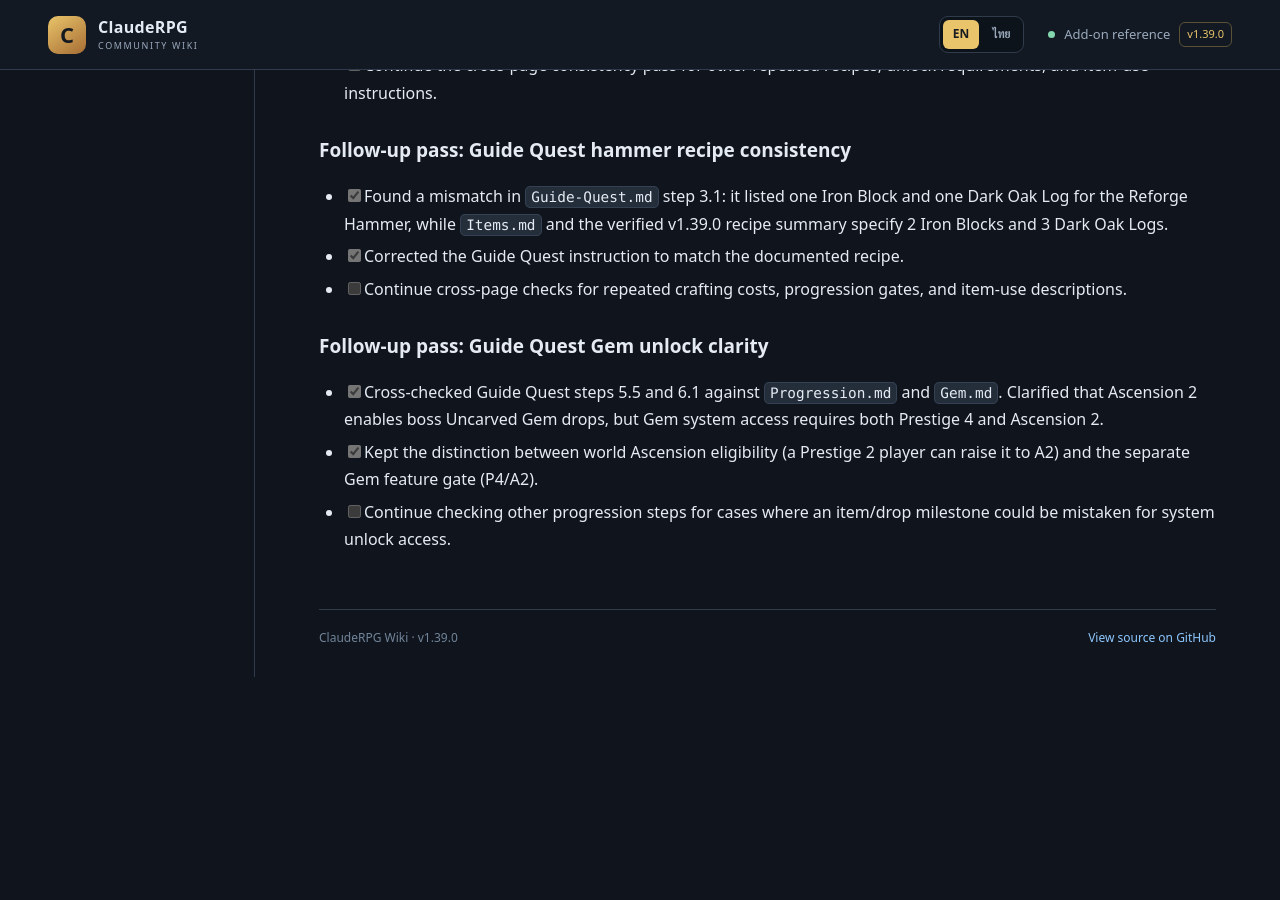
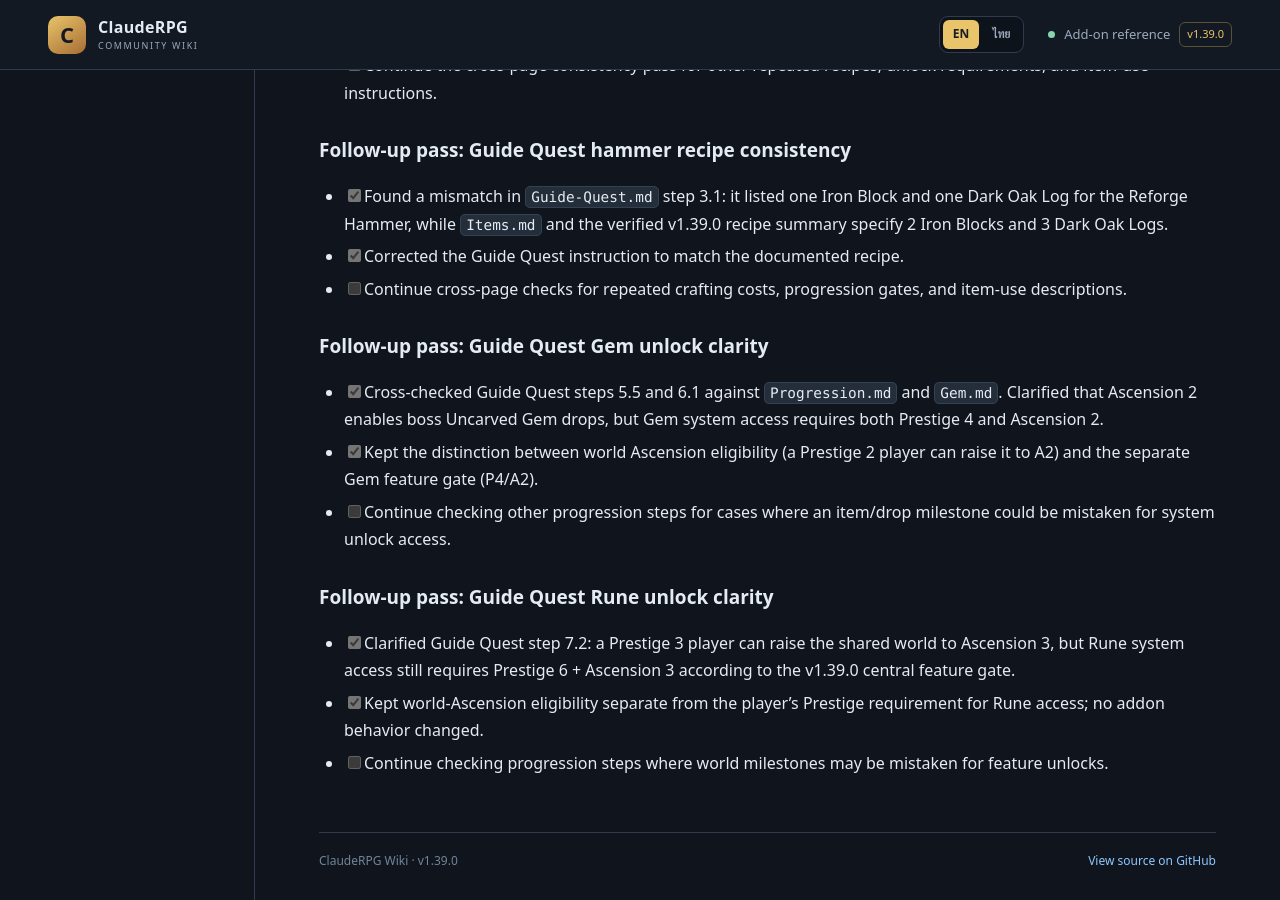
Before and after one commit to miniTorch25/ClaudeRPG-Wiki-V2, a Jekyll site: the page built from CONTENT-GAP-AUDIT.md, in a window 1280 px wide and 900 px high, scrolled down 11463 px. Built offline with Jekyll 4.4.1, drawn with Linux system fonts in a browser that asks for light colours; our own code applies the rules of GitHub Pages for plain Markdown files; before the commit the page ends 12140 px from its top, so only the background shows below that.

Commit message:
Docs: record Guide Quest Rune gate clarification

```diff
--- a/CONTENT-GAP-AUDIT.md
+++ b/CONTENT-GAP-AUDIT.md
@@ -260,3 +260,10 @@ Use these labels in editorial notes while drafting:
 - [x] Cross-checked Guide Quest steps 5.5 and 6.1 against `Progression.md` and `Gem.md`. Clarified that Ascension 2 enables boss Uncarved Gem drops, but Gem system access requires both Prestige 4 and Ascension 2.
 - [x] Kept the distinction between world Ascension eligibility (a Prestige 2 player can raise it to A2) and the separate Gem feature gate (P4/A2).
 - [ ] Continue checking other progression steps for cases where an item/drop milestone could be mistaken for system unlock access.
+
+
+### Follow-up pass: Guide Quest Rune unlock clarity
+
+- [x] Clarified Guide Quest step 7.2: a Prestige 3 player can raise the shared world to Ascension 3, but Rune system access still requires Prestige 6 + Ascension 3 according to the v1.39.0 central feature gate.
+- [x] Kept world-Ascension eligibility separate from the player's Prestige requirement for Rune access; no addon behavior changed.
+- [ ] Continue checking progression steps where world milestones may be mistaken for feature unlocks.
```
